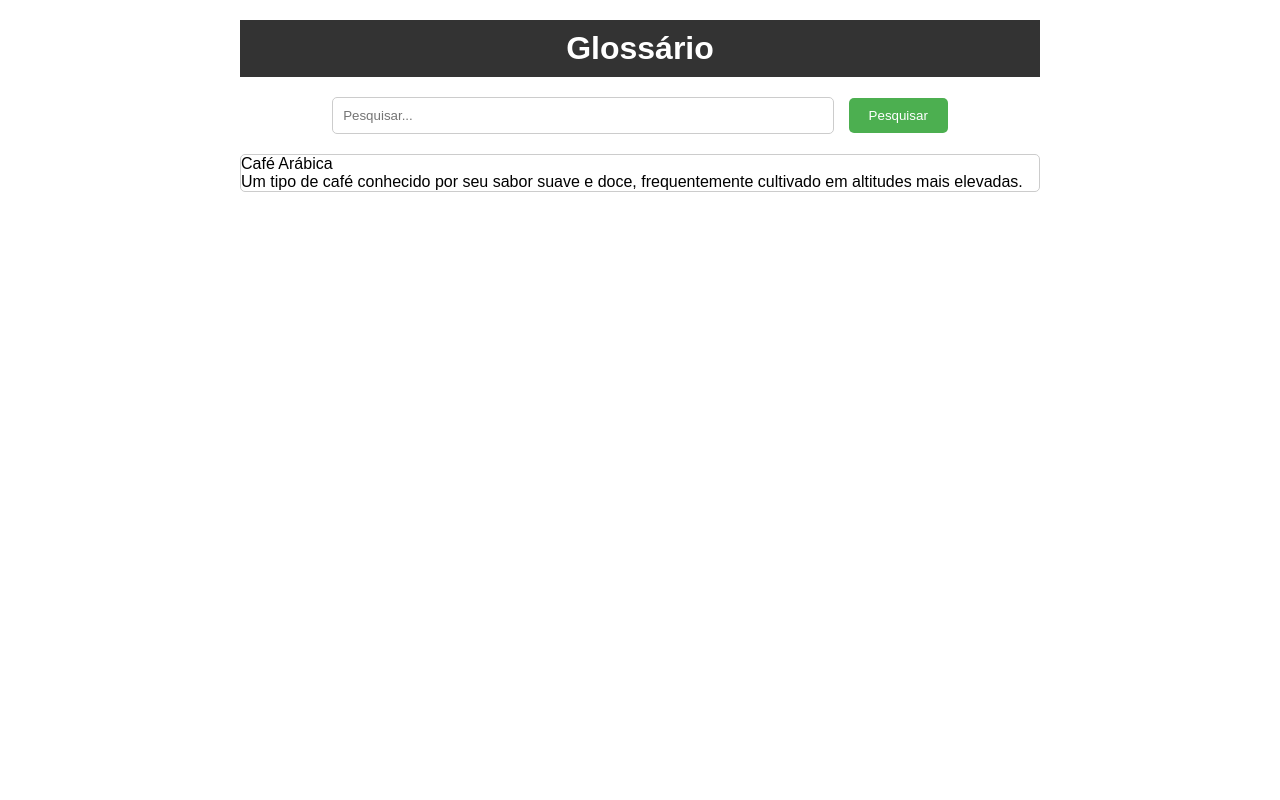
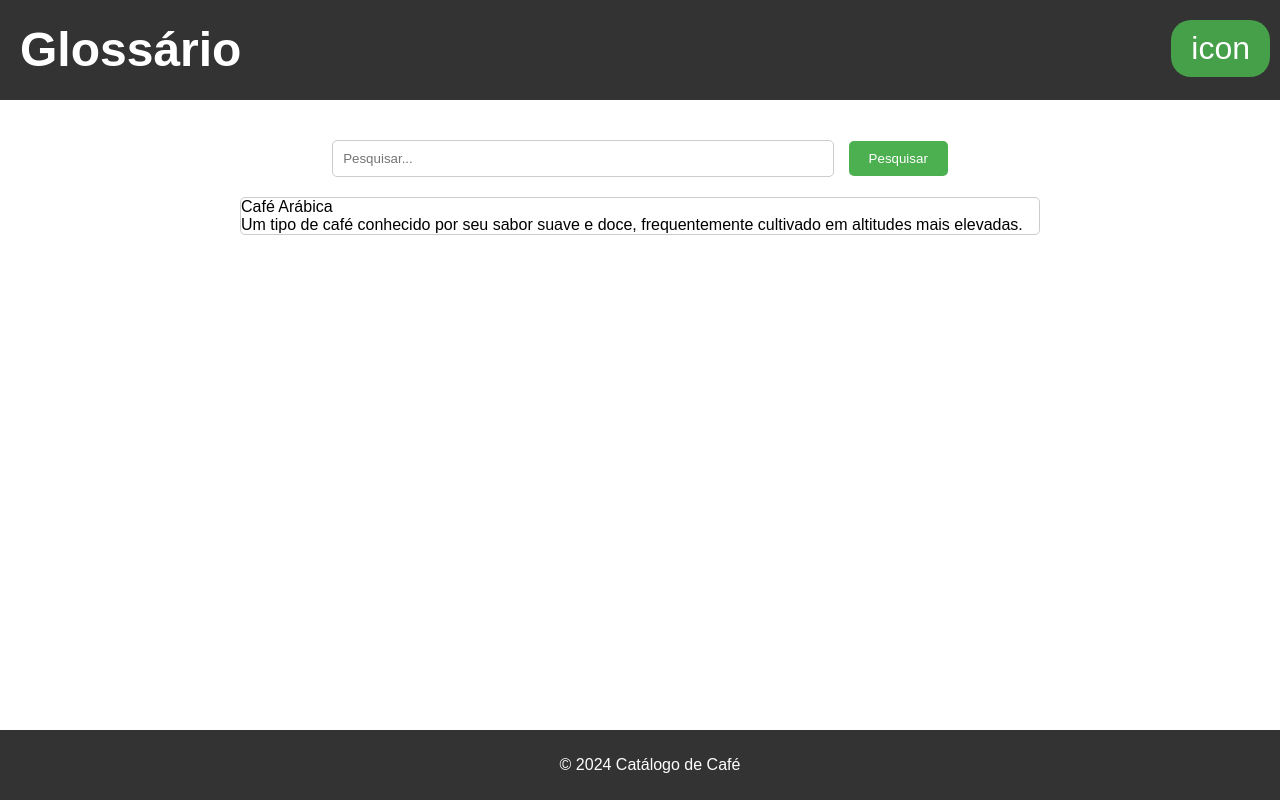
Before and after one commit to seconds4decay/EasyCoffee, a Django app: page /glossario in a window 1280 px wide. Run offline with Django 5.2, Linux system fonts and the light colour scheme; parts of the project's set-up code (start-up, migrations or seed data) failed here and were passed over.

Commit message:
Alterações Página Glossário

```diff
--- a/app/static/glossario.css
+++ b/app/static/glossario.css
@@ -1,9 +1,17 @@
+footer {
+    background-color: #333;
+    color: #fff;
+    padding: 10px;
+    text-align: center;
+    position: fixed;
+    bottom: 0;
+    width: 100%;
+}
 body {
     font-family: Arial, sans-serif;
     margin: 0;
     padding: 0;
 }
-
 .container {
     max-width: 800px;
     margin: 0 auto;
@@ -41,11 +49,32 @@ body {
     text-align: center;
     padding: 10px 0;
     margin-bottom: 20px;
+    width: 100%;
+    height: 80px;
+    position: relative;
 }
 
 .tittle h1 {
     margin: 0;
     color: white;
+    text-align: left;
+    margin-left: 20px;
+    line-height: 80px;
+    font-size: 3rem;
+
+}
+.tittle a{
+    text-decoration: none;
+    color: white;
+    font-size: 2rem;
+    background-color: #45a049;
+    padding: 10px 20px;
+    position: absolute;
+    top: 5px;
+    right: 10px;
+    border-radius: 20px;
+    margin-top: 15px;
+
 }
 
 .glossary {
--- a/app/templates/pages/glossario.html
+++ b/app/templates/pages/glossario.html
@@ -9,11 +9,13 @@
 </head>
 
 <body>
+    <div class="tittle">
+        <h1>Glossário</h1>
+        <a href="">icon</a>
+    </div>
     <div class="container">
 
-        <div class="tittle">
-            <h1>Glossário</h1>
-        </div>
+
         <div class="search-container">
             <input type="text" id="searchInput" placeholder="Pesquisar...">
             <button onclick="search()">Pesquisar</button>
@@ -27,6 +29,11 @@
             <!-- Outras palavras -->
         </div>
     </div>
+
+    <footer>
+        <p>&copy; 2024 Catálogo de Café</p>
+    </footer>
+
     <script src="script.js">
 
         function search() {
```
